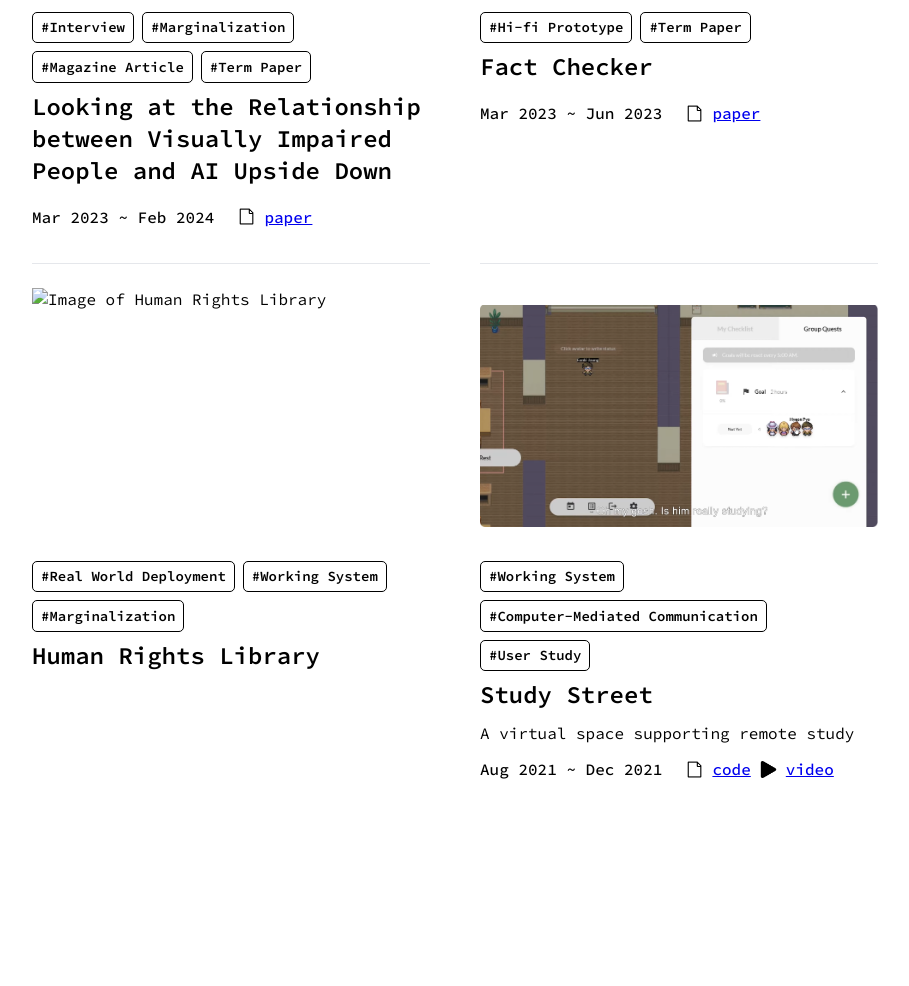
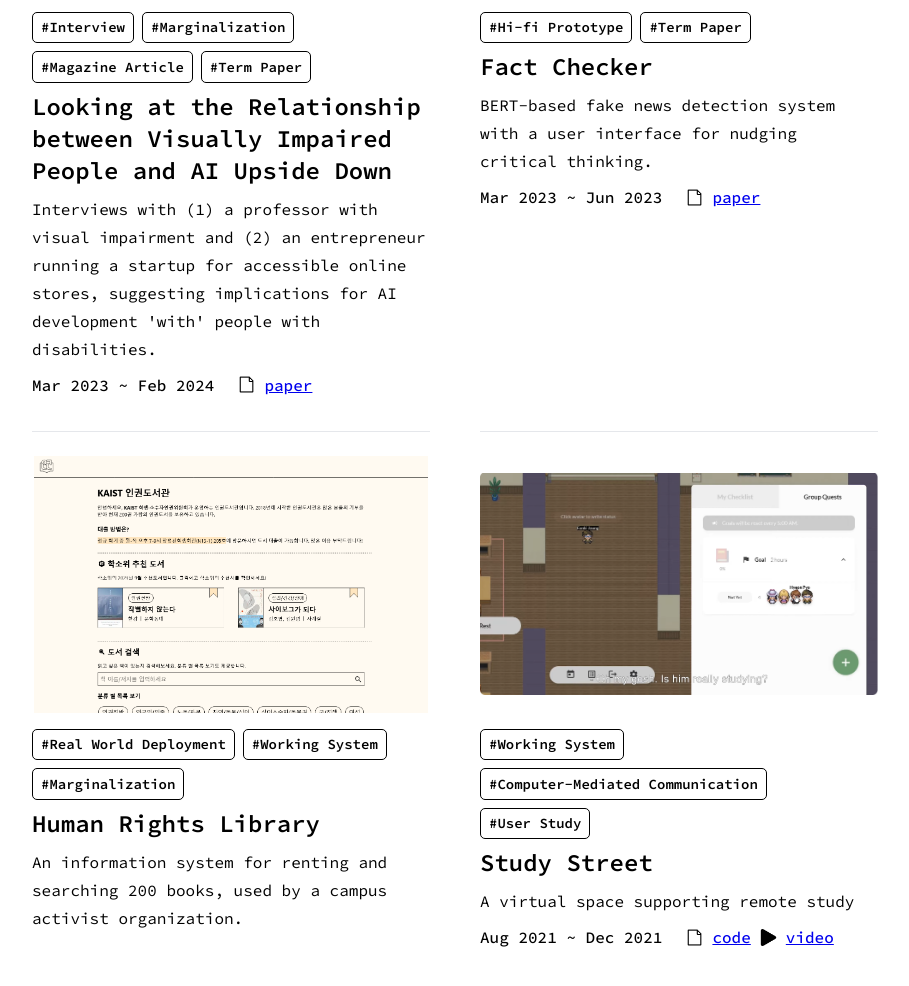
Before and after one commit to eunkiyomi/eunkiyomi.github.io, a Jekyll site: the page built from projects.md, in a window 1280 px wide and 1400 px high, scrolled down 1691 px, cut to the strip 369-1355 px from the top of the window. Shown: the whole strip, without its empty margins (140-1049 px from the left). Built offline with Jekyll 4.4.1, drawn with Linux system fonts in a browser that asks for light colours; before the commit the page ends 2923 px from its top, so only the background shows below that.

Commit message:
Update Projects

```diff
--- a/_data/projects.yml
+++ b/_data/projects.yml
@@ -67,7 +67,7 @@ entries:
     time: Jun 2021 ~ Feb 2024
   - title: Looking at the Relationship between Visually Impaired People and AI Upside Down
     img: /assets/img/project/behind-science.png
-    description:
+    description: Interviews with (1) a professor with visual impairment and (2) an entrepreneur running a startup for accessible online stores, suggesting implications for AI development 'with' people with disabilities.
     tags:
       - Interview
       - Marginalization
@@ -79,7 +79,7 @@ entries:
     time: Mar 2023 ~ Feb 2024
   - title: Fact Checker
     img: /assets/img/project/fact-checker.png
-    description:
+    description: BERT-based fake news detection system with a user interface for nudging critical thinking.
     tags:
       - Hi-fi Prototype
       - Term Paper
@@ -88,8 +88,8 @@ entries:
       - href: /assets/docs/23-aiethics-fake-news.pdf
         type: paper
   - title: Human Rights Library
-    img:
-    description:
+    img: /assets/img/project/hrc-library.png
+    description: An information system for renting and searching 200 books, used by a campus activist organization.
     tags:
       - Real World Deployment
       - Working System
```
Also changed, not shown: assets/img/project/hrc-library.png (added).
